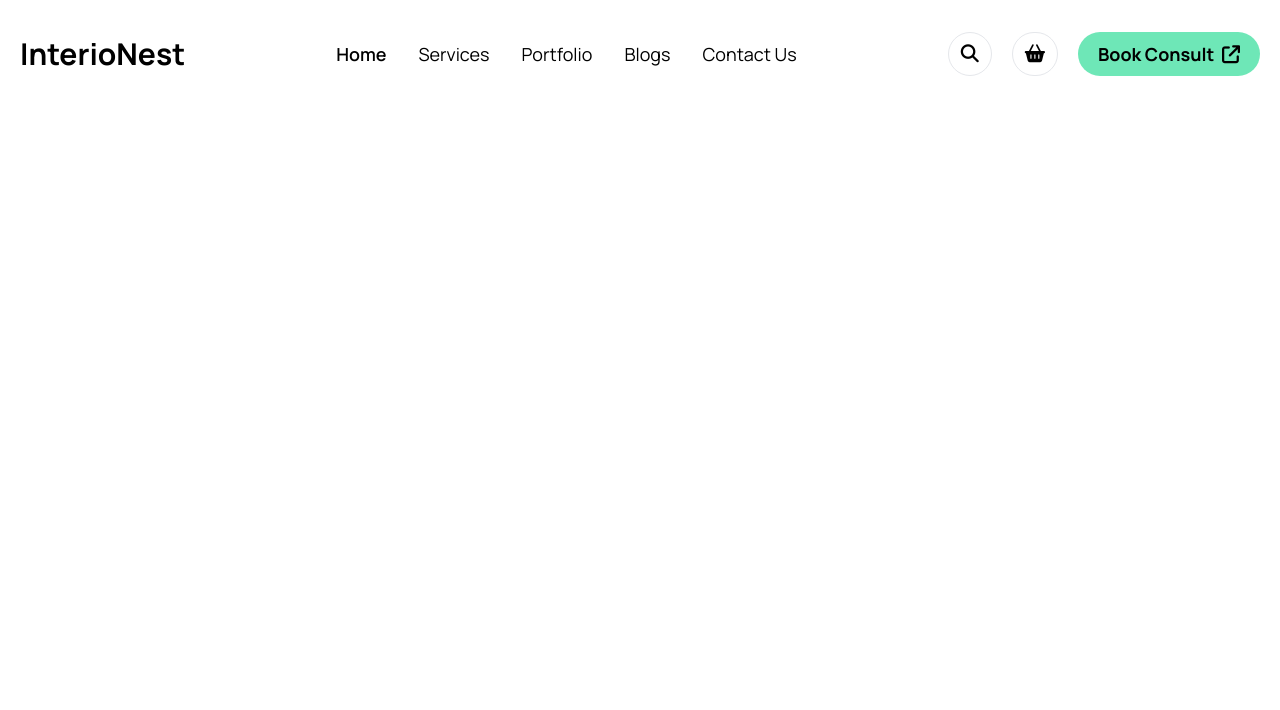
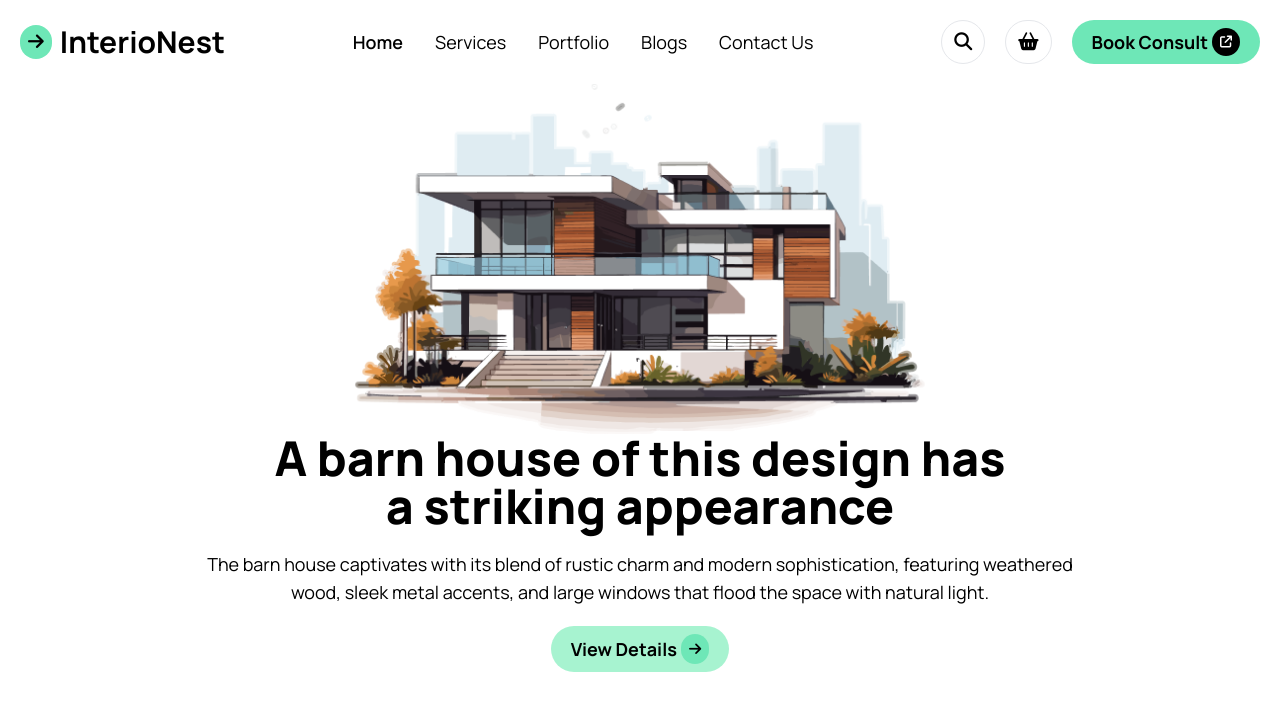
Before and after one commit to codebyahadul/interio-nest, a plain HTML site: page index.html in a window 1280 px wide. Drawn offline with nearby package versions, Linux system fonts and the light colour scheme.

Commit message:
added banner section

```diff
--- a/index.html
+++ b/index.html
@@ -8,7 +8,9 @@
     <!-- tailwind cdn link -->
     <link href="https://cdn.jsdelivr.net/npm/tailwindcss@2.2.19/dist/tailwind.min.css" rel="stylesheet">
     <!-- font awesome cdn link -->
-    <link rel="stylesheet" href="https://cdnjs.cloudflare.com/ajax/libs/font-awesome/6.6.0/css/all.min.css" integrity="sha512-Kc323vGBEqzTmouAECnVceyQqyqdsSiqLQISBL29aUW4U/M7pSPA/gEUZQqv1cwx4OnYxTxve5UMg5GT6L4JJg==" crossorigin="anonymous" referrerpolicy="no-referrer" />
+    <link rel="stylesheet" href="https://cdnjs.cloudflare.com/ajax/libs/font-awesome/6.6.0/css/all.min.css"
+        integrity="sha512-Kc323vGBEqzTmouAECnVceyQqyqdsSiqLQISBL29aUW4U/M7pSPA/gEUZQqv1cwx4OnYxTxve5UMg5GT6L4JJg=="
+        crossorigin="anonymous" referrerpolicy="no-referrer" />
     <style>
         @import url('https://fonts.googleapis.com/css2?family=Manrope:wght@200..800&family=Poppins:wght@200;400;500;700;800&display=swap');
 
@@ -19,11 +21,15 @@
 </head>
 
 <body>
-    <nav class="container mx-auto flex justify-between items-center my-5 md:my-8 px-3 md:px-5">
-        <div>
+    <div class="bg-gradient-to-t from-[#FFF] to-[#FFFFFF]">
+        <nav class="container mx-auto flex justify-between items-center my-3 md:my-5 px-3 md:px-5">
+            <div class="flex items-center gap-2">
+                <div class="flex items-center justify-center p-1 md:p-2 bg-green-300 rounded-full">
+                    <i class="fa-solid fa-arrow-right text-xs md:text-sm lg:text-lg"></i>
+                </div>
                 <a href="#" class="text-xl md:text-2xl lg:text-3xl font-bold">InterioNest</a>
             </div>
-        <div class="hidden md:block">
+            <div class="hidden lg:block">
                 <ul class="flex items-center gap-8 text-xs md:text-sm lg:text-lg">
                     <li class="font-semibold cursor-pointer">Home</li>
                     <li class="cursor-pointer">Services</li>
@@ -32,16 +38,52 @@
                     <li class="cursor-pointer">Contact Us</li>
                 </ul>
             </div>
-        <div class="flex items-center gap-1 md:gap-3 lg:gap-5">
+            <div class="flex items-center gap-3">
+                <div class=" items-center gap-1 md:gap-3 lg:gap-5 hidden md:flex">
                     <div class="p-1 md:p-2 lg:p-3 cursor-pointer flex items-center justify-center rounded-full border">
                         <i class="fa-solid fa-magnifying-glass text-xs md:text-sm lg:text-lg"></i>
                     </div>
                     <div class="p-1 md:p-2 lg:p-3 cursor-pointer flex items-center justify-center rounded-full border">
                         <i class="fa-solid fa-basket-shopping text-xs md:text-sm lg:text-lg"></i>
                     </div>
-            <button class="text-xs md:text-sm lg:text-lg font-bold px-2 md:px-3 lg:px-5 py-2 rounded-full bg-green-300">Book Consult <i class="fa-solid fa-arrow-up-right-from-square ml-1"></i></button>
+                    <button
+                        class="text-xs md:text-sm lg:text-lg font-bold px-2 md:px-3 lg:px-5 py-2 rounded-full bg-green-300 flex items-center gap-1">Book
+                        Consult
+                        <div
+                            class="flex items-center justify-center p-2 bg-black text-white outline-none rounded-full ">
+                            <i class="fa-solid fa-arrow-up-right-from-square text-xs font-thin"></i>
+                        </div>
+                    </button>
+                </div>
+                <div class="block lg:hidden cursor-pointer">
+                    <i class="fa-solid fa-bars"></i>
+                </div>
             </div>
         </nav>
+        <!-- banner section -->
+        <section class="container mx-auto px-3 md:px-5">
+            <div class="w-full flex flex-col justify-center items-center  text-center">
+                <img src="./assets/banner.png" alt="">
+                <h1
+                    class="text-2xl md:text-4xl lg:text-5xl font-black md:max-w-xl lg:max-w-3xl text-[#212121]">
+                    A barn house of
+                    this design has a striking appearance</h1>
+                <p class="text-xs md:text-sm lg:text-lg md:max-w-xl lg:max-w-4xl my-2 md:my-3 lg:my-5">The barn house
+                    captivates with its blend of rustic charm and modern sophistication, featuring weathered wood, sleek
+                    metal accents, and large windows that flood the space with natural light.</p>
+
+                <button
+                    class="text-xs md:text-sm lg:text-lg font-bold px-2 md:px-3 lg:px-5 py-1 md:py-2 rounded-full bg-green-200 flex items-center justify-center gap-1">
+                    View Details
+                    <div class="flex items-center justify-center p-1 md:p-2 bg-green-300 rounded-full ">
+                        <i class="fa-solid fa-arrow-right text-xs md:text-sm"></i>
+                    </div>
+                </button>
+            </div>
+        </section>
+    </div>
+    <main>
+    </main>
 </body>
 
 </html>
```
Also changed, not shown: assets/Rectangle.png (added), assets/Vector.png (added), assets/article1.png (added), assets/article2.png (added), assets/article3.png (added), assets/banner.png (added), assets/bg.jpg (added), assets/budget-planning.png (added), assets/commercial.png (added), assets/concept.png (added), assets/flow-chart.png (added), assets/img1.png (added), assets/img2.png (added), assets/img3.png (added), 4 more files. Lines whose indentation alone changed are shown as unchanged.
